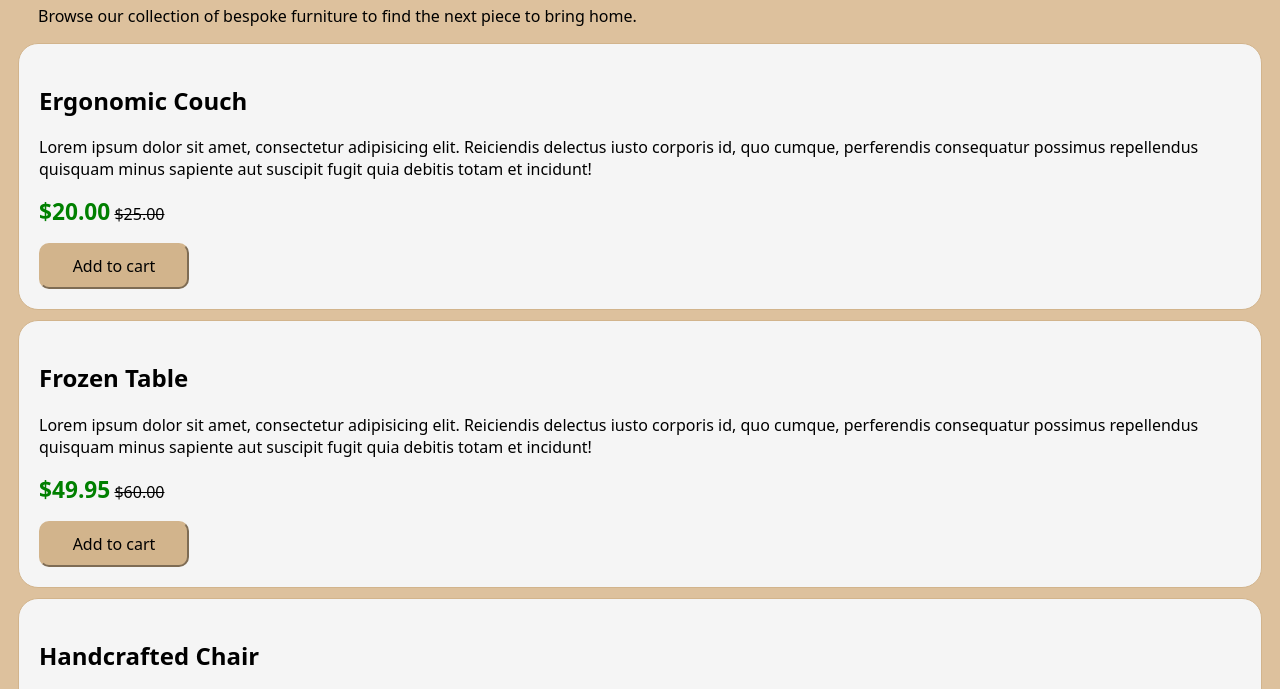
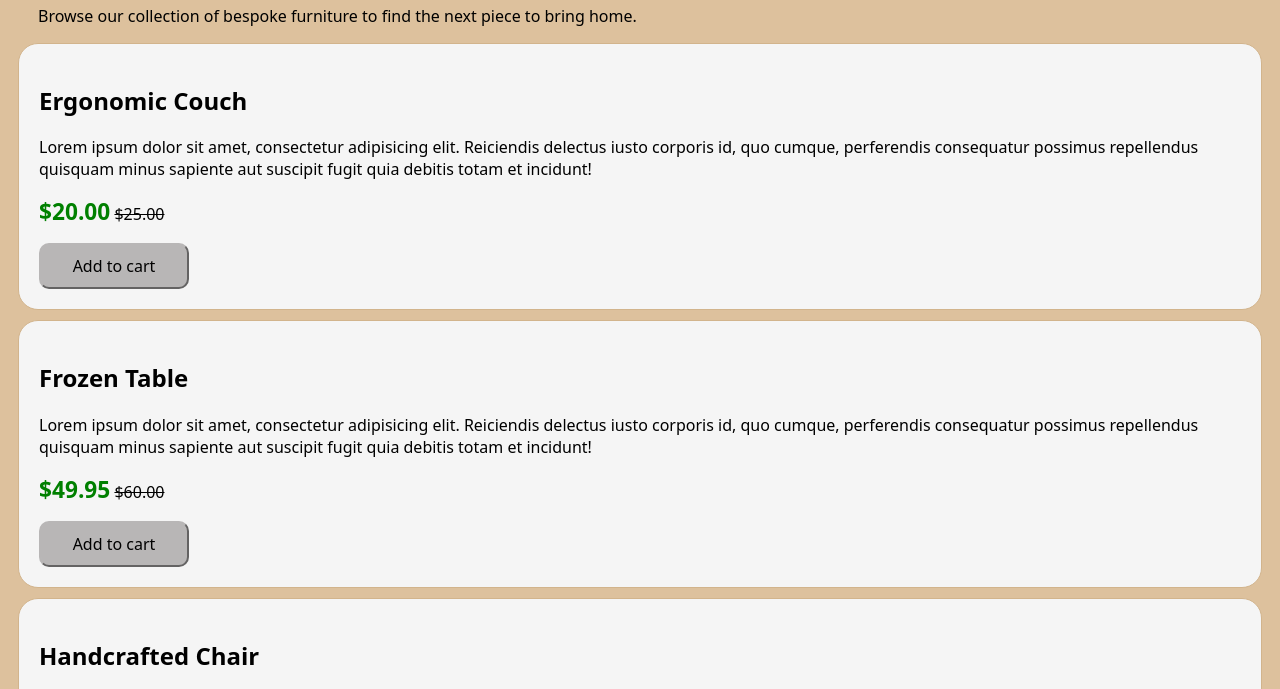
Before and after one commit to brixtongrey/block05-workshop, a plain HTML site: page index.html in a window 1280 px wide. Shown: the part 104-793 px from the top of the page. Drawn offline with Linux system fonts and the light colour scheme.

Commit message:
update to button color

```diff
--- a/index.css
+++ b/index.css
@@ -38,12 +38,12 @@ span {
 }
 
 button {
-  background-color: #d2b48c;
+  background-color: #b8b6b6;
   padding: 10px;
   font-family: system-ui, -apple-system, BlinkMacSystemFont, "Segoe UI", Roboto,
     Oxygen, Ubuntu, Cantarell, "Open Sans", "Helvetica Neue", sans-serif;
   border-radius: 10px;
-  border-color: #d2b48c;
+  border-color: #b8b6b6;
   width: 150px;
   font-size: 12pt;
   cursor: pointer;
```
